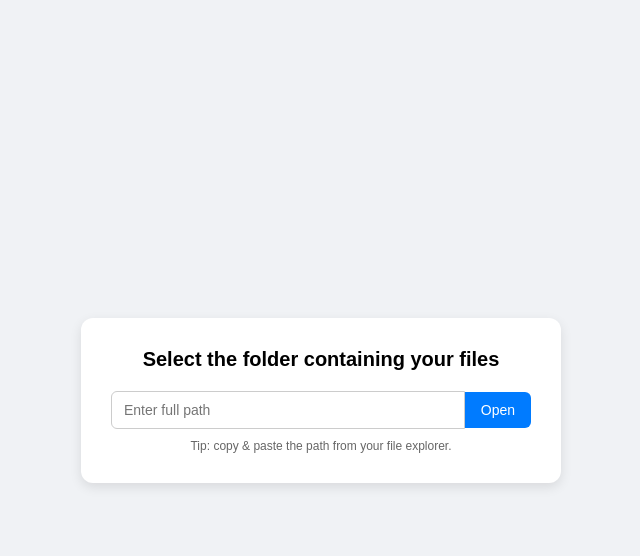
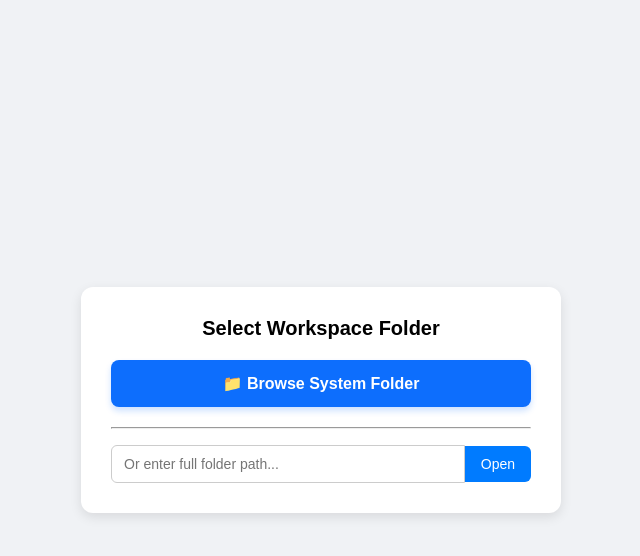
Before and after one commit to ullaskunder3/locvi, a Flask app: template app/templates/selector.html in a window 1280 px wide. Shown: the top 556 px of the page, without its empty margins (319-959 px from the left). Run offline with Flask 3, Linux system fonts and the light colour scheme; the template is opened without the code that fills it, so the values that code supplies are empty; parts of the project's set-up code (start-up, migrations or seed data) failed here and were passed over.

Commit message:
feat(ui): add native system folder browse dialog and pinned folders support

```diff
--- a/app/static/selector.css
+++ b/app/static/selector.css
@@ -70,8 +70,6 @@ button {
     color: white;
     border: none;
     border-radius: 6px;
-    border-top-left-radius: 0px;
-    border-bottom-left-radius: 0px;
     cursor: pointer;
     font-size: 14px;
 }
@@ -79,3 +77,75 @@ button {
 button:hover {
     background: #0056b3;
 }
+
+.browse-action-area {
+    margin: 20px 0;
+}
+
+.btn-primary-large {
+    width: 100%;
+    padding: 14px 20px;
+    font-size: 16px;
+    font-weight: bold;
+    border-radius: 8px;
+    background: #0d6efd;
+    box-shadow: 0 4px 6px rgba(13, 110, 253, 0.2);
+    transition: all 0.2s ease;
+}
+
+.btn-primary-large:hover {
+    background: #0b5ed7;
+    transform: translateY(-1px);
+    box-shadow: 0 6px 8px rgba(13, 110, 253, 0.3);
+}
+
+.folder-section {
+    text-align: left;
+    margin-top: 16px;
+}
+
+.section-title {
+    font-size: 13px;
+    font-weight: 600;
+    color: #495057;
+    margin-bottom: 6px;
+}
+
+.folder-list {
+    list-style: none;
+    padding: 0;
+    margin: 0;
+}
+
+.folder-list li {
+    margin-bottom: 6px;
+}
+
+.folder-link {
+    display: block;
+    padding: 8px 12px;
+    background: #f8f9fa;
+    border: 1px solid #e9ecef;
+    border-radius: 6px;
+    color: #212529;
+    text-decoration: none;
+    font-size: 13px;
+    word-break: break-all;
+    transition: background 0.15s ease;
+}
+
+.folder-link:hover {
+    background: #e9ecef;
+    color: #0d6efd;
+}
+
+.manual-path-form {
+    margin-top: 16px;
+    display: flex;
+    gap: 0;
+}
+
+.btn-secondary {
+    border-top-left-radius: 0;
+    border-bottom-left-radius: 0;
+}
--- a/app/templates/selector.html
+++ b/app/templates/selector.html
@@ -10,22 +10,66 @@
 
 <body class="container">
   <div id="box">
-    <h3>Select the folder containing your files</h3>
+    <h3>Select Workspace Folder</h3>
+
+    <div class="browse-action-area">
+      <button id="browseBtn" type="button" class="btn-primary-large">
+        📁 Browse System Folder
+      </button>
+    </div>
+
+    {% if pinned_folders %}
+    <div class="folder-section">
+      <p class="section-title">📌 Pinned Folders:</p>
+      <ul class="folder-list">
+        {% for f in pinned_folders %}
+        <li><a href="/use_folder?folder={{ f|urlencode }}" class="folder-link">📌 {{ f }}</a></li>
+        {% endfor %}
+      </ul>
+    </div>
+    {% endif %}
+
     {% if recent_folders %}
-    <p class="small">Recent folders:</p>
-    <ul>
-      {% for f in recent_folders %}
-      <li><a href="/use_folder?folder={{ f|urlencode }}">{{ f }}</a></li>
-      {% endfor %}
-    </ul>
+    <div class="folder-section">
+      <p class="section-title">🕒 Recent Folders:</p>
+      <ul class="folder-list">
+        {% for f in recent_folders %}
+        <li><a href="/use_folder?folder={{ f|urlencode }}" class="folder-link">📂 {{ f }}</a></li>
+        {% endfor %}
+      </ul>
+    </div>
+    {% endif %}
+
     <hr>
-    {% endif %}
-    <form action="/set_folder" method="post">
-      <input type="text" name="folder" placeholder="Enter full path" style="width:100%" required>
-      <button type="submit">Open</button>
+    <form action="/set_folder" method="post" class="manual-path-form">
+      <input type="text" name="folder" id="folderInput" placeholder="Or enter full folder path..." required>
+      <button type="submit" class="btn-secondary">Open</button>
     </form>
-    <p class="small">Tip: copy & paste the path from your file explorer.</p>
   </div>
+
+  <script>
+    document.getElementById("browseBtn")?.addEventListener("click", async () => {
+      try {
+        const res = await fetch("/browse_folder", { method: "POST" });
+        const data = await res.json();
+        if (data.success) {
+          window.location.href = "/";
+        } else {
+          // Fallback to HTML5 directory picker if native window dialog isn't available
+          if ('showDirectoryPicker' in window) {
+            const handle = await window.showDirectoryPicker();
+            if (handle && handle.name) {
+              alert("Selected: " + handle.name + "\n(For full path access, paste path below or use desktop app window)");
+            }
+          } else {
+            alert(data.message || "Please enter the folder path below.");
+          }
+        }
+      } catch (err) {
+        console.error(err);
+      }
+    });
+  </script>
 </body>
 
 </html>
```
Also changed, not shown: app/helpers.py (+21 -2 lines), app/routes.py (+41 -3 lines), app/static/main.css (+21 -0 lines), app/templates/main.html (+31 -1 lines).
